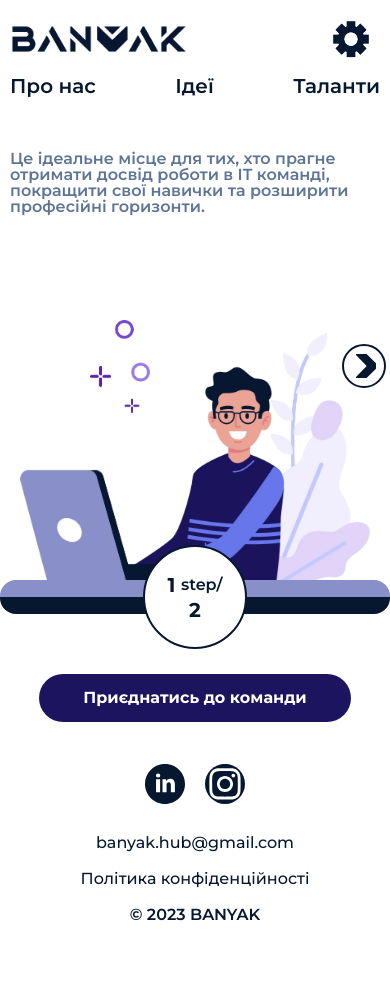
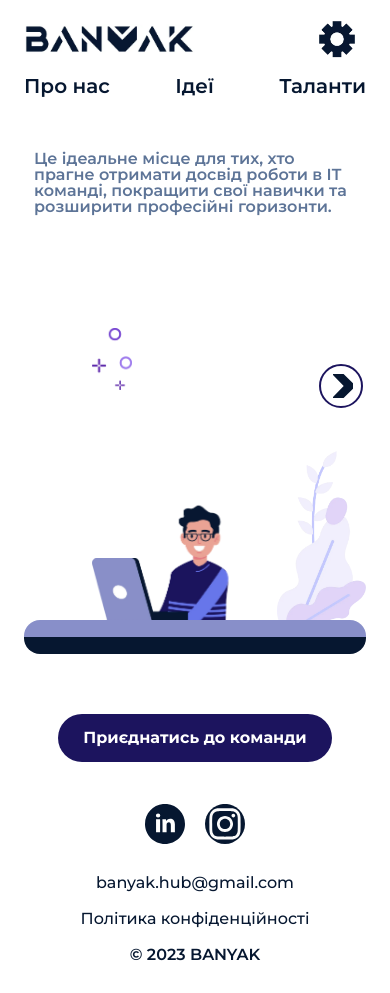
Before and after one commit to vladyslav-kurmaz/banyak, a React (Create React App) app in the folder client/: page / in a window 390 px wide. Before the commit the page ends 943 px from the top, so only its background shows below. Built offline with nearby package versions, Linux system fonts and the light colour scheme.

Commit message:
Fix bug with design

```diff
--- a/client/src/atoms/MainSliderStatus/MainSliderStatus.scss
+++ b/client/src/atoms/MainSliderStatus/MainSliderStatus.scss
@@ -87,3 +87,19 @@
     }
   }
 }
+
+@media screen and (max-width: 460px) {
+  .main-slider-status {
+    max-width: 1200px;
+    width: 100%;
+    position: relative;
+    z-index: 100;
+    margin-top: -1px;
+    margin-bottom: 40px;
+    position: relative;
+
+    &__ring {
+      display: none;
+    }
+}
+}
--- a/client/src/components/Footer/Footer.scss
+++ b/client/src/components/Footer/Footer.scss
@@ -2,8 +2,9 @@
   width: 100%;
   position: relative;
   flex: 0 0 auto;
-  padding: 0 10px;
+  padding: 0 24px;
   box-sizing: border-box;
+  margin-bottom: 10px;
 
   &__list {
     max-width: 1200px;
@@ -16,8 +17,17 @@
     justify-content: space-between;
     align-content: center;
 
+    &-item {
+      &-mail {
+        transform: translateY(0);
+        top: 0;
+      }
+    }
+
     &.two {
       display: none;
+
+
       .footer__list-item:nth-child(2) {
         min-width: 131px;
         display: flex;
@@ -140,6 +150,11 @@
 
       }
 
+      .footer__list-item-mail {
+        transform: translateY(0);
+        top: 0;
+      }
+
       .footer__list-item-linkid {
         margin-right: 20px;
       }
--- a/client/src/components/Footer/Footer.tsx
+++ b/client/src/components/Footer/Footer.tsx
@@ -13,7 +13,7 @@
           <a href="#">Політика конфіденційності</a>
         </li>
         <li className="footer__list-item">
-          <span className="footer__list-item-mail">banyak.hub@gmail.com</span>
+          <a href="mailto:banyak.hub@gmail.com" className="footer__list-item-mail">banyak.hub@gmail.com</a>
           <span>© 2023 BANYAK</span>
         </li>
         <li className="footer__list-item">
@@ -117,7 +117,7 @@
           <span>© 2023 BANYAK</span>
         </li>
         <li className="footer__list-item">
-          <span className="footer__list-item-mail">banyak.hub@gmail.com</span>
+          <a href="mailto:banyak.hub@gmail.com" className="footer__list-item-mail">banyak.hub@gmail.com</a>
         </li>
       </ul>
 
@@ -168,7 +168,7 @@
               </svg>
             </a>
           </div>
-          <span className="footer__list-item-mail">banyak.hub@gmail.com</span>
+          <a href="mailto:banyak.hub@gmail.com" className="footer__list-item-mail">banyak.hub@gmail.com</a>
           <a className="footer__list-item-polici" href="#">
             Політика конфіденційності
           </a>
--- a/client/src/components/Header/Header.scss
+++ b/client/src/components/Header/Header.scss
@@ -1,5 +1,5 @@
 .header {
-  padding: 20px 10px;
+  padding: 20px 24px;
   margin: 0 auto;
   max-width: 1200px;
   width: 100%;
--- a/client/src/components/Idea/Idea.scss
+++ b/client/src/components/Idea/Idea.scss
@@ -202,7 +202,7 @@
 @media screen and (max-width: 770px) {
   .idea {
     flex-wrap: wrap;
-    max-width: 302px;
+    max-width: 342px;
     min-height: 412px;
     position: relative;
 
--- a/client/src/components/MainInfo/MainInfo.scss
+++ b/client/src/components/MainInfo/MainInfo.scss
@@ -2,6 +2,7 @@
 
 .main {
   max-width: 1200px;
+  padding: 0 24px;
   margin: 0 auto;
   display: flex;
   flex-wrap: wrap;
--- a/client/src/components/MainInstruction/MainInstruction.scss
+++ b/client/src/components/MainInstruction/MainInstruction.scss
@@ -12,6 +12,7 @@
   &__switcher {
     max-width: 296px;
     width: 100%;
+    margin-bottom: 40px;
   }
 
   &__item {
--- a/client/src/components/MainSliderImg/MainSliderImg.scss
+++ b/client/src/components/MainSliderImg/MainSliderImg.scss
@@ -387,7 +387,7 @@
     max-width: 350px;
     &__content-slide {
 
-      max-width: 400px;
+      max-width: 220px;
 
       & img {
         display: block;
@@ -400,19 +400,19 @@
 
       &.front {
         left: 150%;
-        transform: translateX(-42%);
+        transform: translateX(-46%);
         bottom: -3px;
       }
 
       &.qa {
         left: 150%;
-        transform: translateX(-44%);
+        transform: translateX(-45%);
         bottom: -3px;
       }
 
       &.back {
         left: 150%;
-        transform: translateX(-41%);
+        transform: translateX(-42%);
         bottom: -3px;
       }
 
@@ -424,19 +424,20 @@
     }
 
     &__comp {
-      max-width: 170px;
+      max-width: 96px;
       width: 100%;
+      left: 20%
 
 
     }
 
     &__blick {
-      max-width: 60px;
+      max-width: 40px;
       width: 100%;
     }
 
     &__flower {
-      max-width: 130px;
+      max-width: 89px;
       width: 100%;
 
     }
--- a/client/src/components/Talant/Talant.scss
+++ b/client/src/components/Talant/Talant.scss
@@ -141,6 +141,12 @@
       right: 10px;
     }
 
+    &__container-button {
+      max-width: 420px;
+    }
+
+
+
     &__metrics {
       align-self: flex-start;
       max-height: 52px;
@@ -166,6 +172,15 @@
     height: 100%;
     flex-wrap: wrap;
 
+    &__container-button {
+      padding: 10px 15px;
+      background-color: $buttonBGWhite;
+      border-radius: 8px;
+
+      &:hover {
+        background-color: $buttonHoverBGWhite;
+      }
+    }
 
     // flex-direction: column;
 
--- a/client/src/pages/IdeasAndTalent/IdeasAndTalent.scss
+++ b/client/src/pages/IdeasAndTalent/IdeasAndTalent.scss
@@ -2,6 +2,7 @@
   margin: 0 auto;
   width: 100%;
   position: relative;
+  padding: 0 24px;
   padding-bottom: 150px;
   margin-left: 10px;
   margin-right: 10px;
@@ -17,7 +18,7 @@
   }
 }
 
-@media screen and (max-width: 710px) {
+@media screen and (max-width: 760px) {
   .ideaAndTalent {
     flex-direction: column;
     align-items: center;
--- a/client/src/pages/NotFoundPage/NotFoundPage.scss
+++ b/client/src/pages/NotFoundPage/NotFoundPage.scss
@@ -34,7 +34,6 @@
   }
 
   &__title {
-    margin-top: -40px;
     color: #5D7497;
     font-size: 64px;
     font-weight: 700;
--- a/client/src/scss/_variables.scss
+++ b/client/src/scss/_variables.scss
@@ -1,6 +1,6 @@
 // Wtite Theme
 $textColorWhite: #FCFCFC;
-$buttonBGWhite: #061730;
+$buttonBGWhite: #1C145E;
 $buttonHoverBGWhite: #5B23A9;
 
 $borderWhiteTheme: #1C145E;
```
Also changed, not shown: client/src/image/main-page-slider/talant.webp.
